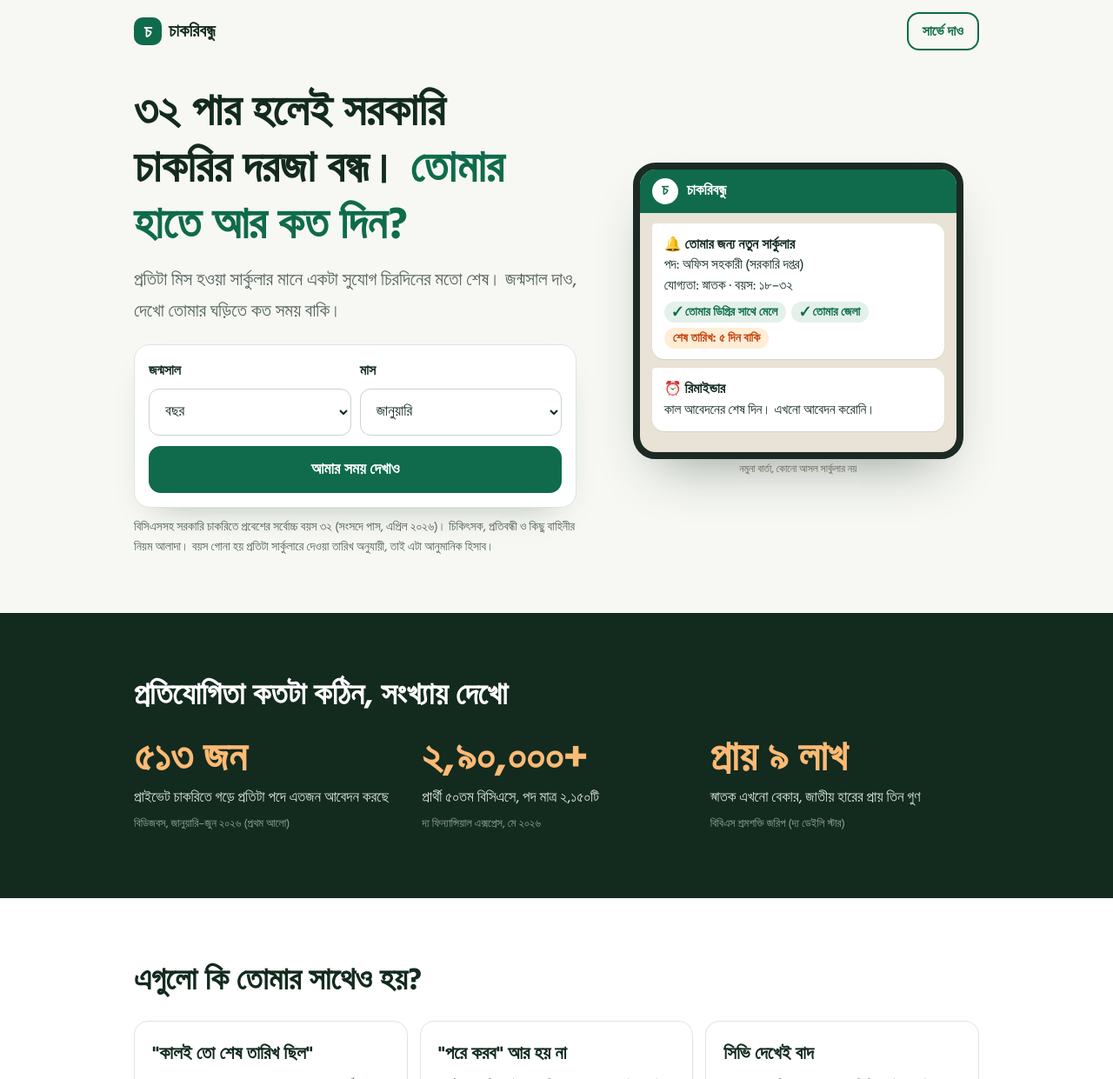
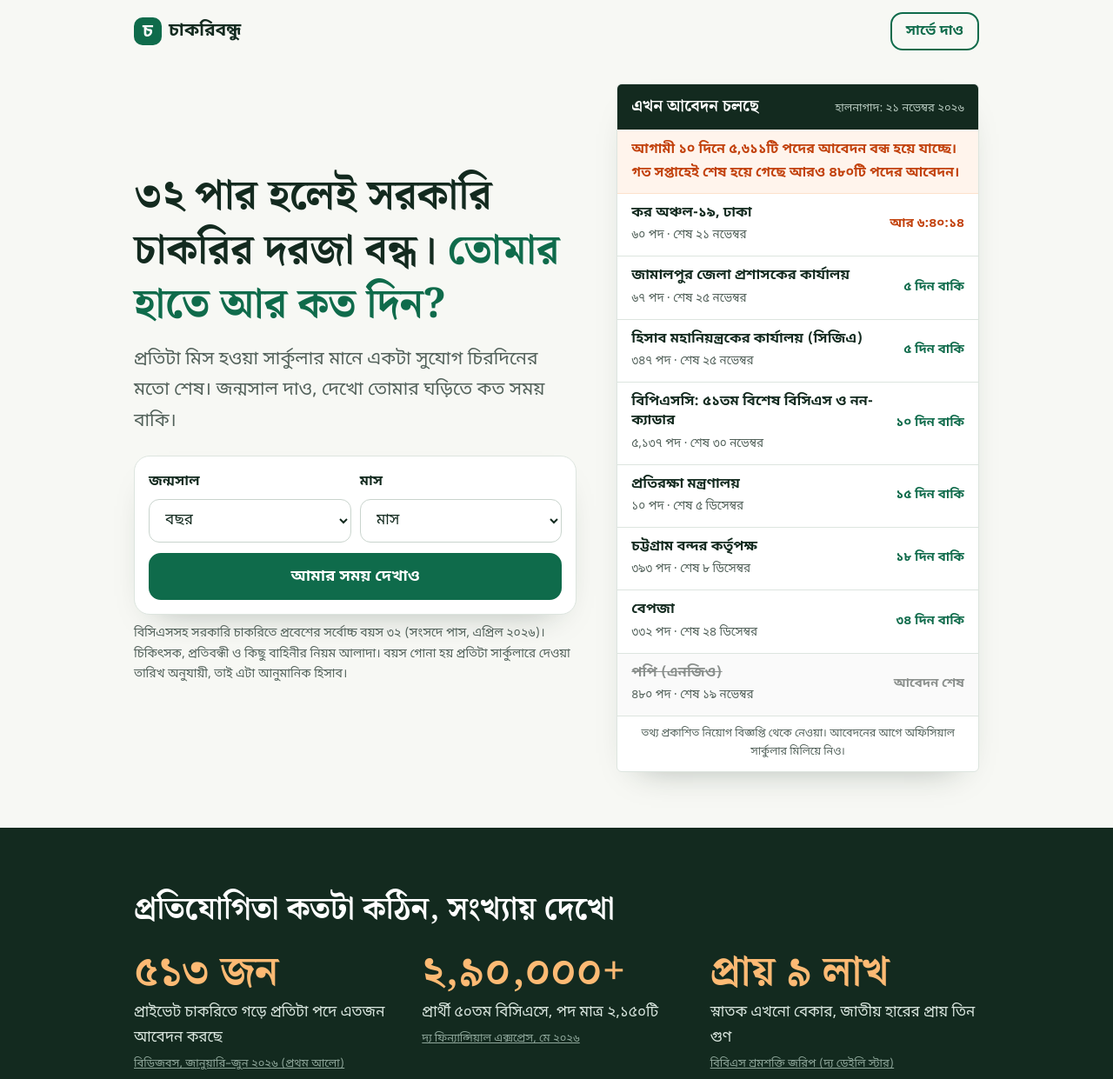
Before and after one commit to MonemChowdhury/chakoribondhu, a plain HTML site: page index.html in a window 1280 px wide. Shown: the top 1241 px of the page at 87% size. Drawn offline with Linux system fonts and the light colour scheme.

Commit message:
Live board of real open circulars with deadline countdowns; newspaper fonts
Co-Authored-By: Claude Opus 5.5 <noreply@anthropic.com>
Claude-Session: https://claude.ai/code/session_01945ztk5wMcSchZdyoaif5G

```diff
--- a/index.html
+++ b/index.html
@@ -8,28 +8,28 @@
 <meta property="og:title" content="৩২ পার হলেই সরকারি চাকরির দরজা বন্ধ। তোমার হাতে আর কত দিন?">
 <meta property="og:description" content="তোমার যোগ্যতার সাথে মেলা সার্কুলার হোয়াটসঅ্যাপে, ডেডলাইনের আগে মনে করিয়ে দেওয়া, আর ঝকঝকে ইংরেজি সিভি। ১ মিনিটের ফ্রি সার্ভে।">
 <link rel="preconnect" href="https://fonts.googleapis.com">
-<link rel="stylesheet" href="https://fonts.googleapis.com/css2?family=Hind+Siliguri:wght@400;500;600;700&display=swap">
+<link rel="stylesheet" href="https://fonts.googleapis.com/css2?family=Noto+Serif+Bengali:wght@600;800&family=Noto+Sans+Bengali:wght@400;500;700&display=swap">
 <style>
 /* VOICE an older sibling who already got the job: practical, calm, no false promises
    IDEA the job hunt is a mess of scattered notices; this is one tidy phone message
    PICTURE a WhatsApp-style alert card with a matched circular and a deadline chip
    COLOUR bottle green and paper, one urgent red for deadlines
-   TYPE Hind Siliguri throughout
+   TYPE Noto Serif Bengali headlines like a newspaper, Noto Sans Bengali body
    LAYOUT one column on phones; two columns from 900px */
 :root{--bg:#f7f8f4;--ink:#132a1f;--green:#0f6b4b;--green2:#e3f1ea;--red:#c2410c;--muted:#52615a;--line:#dde5df;--card:#fff;--ok:#047857;color-scheme:light}
 *{box-sizing:border-box;min-width:0}
 html{scroll-behavior:smooth}
-body{margin:0;background:var(--bg);color:var(--ink);font:17px/1.7 "Hind Siliguri",system-ui,sans-serif;overflow-x:clip}
+body{margin:0;background:var(--bg);color:var(--ink);font:17px/1.7 "Noto Sans Bengali",system-ui,sans-serif;overflow-x:clip}
 .wrap{max-width:1100px;margin:0 auto;padding:0 max(5vw,18px)}
 .band{padding:clamp(34px,6vw,72px) 0}.band.alt{background:#fff}
-h1,h2,h3{margin:0;line-height:1.25;text-wrap:balance;font-weight:700}
-h1{font-size:clamp(32px,6vw,52px)}h2{font-size:clamp(26px,4vw,36px)}h3{font-size:20px}
+h1,h2,h3{margin:0;line-height:1.3;text-wrap:balance;font-family:"Noto Serif Bengali",serif;font-weight:800}
+h1{font-size:clamp(30px,5.4vw,48px)}h2{font-size:clamp(26px,4vw,36px)}h3{font-size:20px}
 p{margin:0}
 .top{display:flex;justify-content:space-between;align-items:center;padding:14px 0}
 .logo{font-weight:700;font-size:20px;display:flex;gap:8px;align-items:center}
 .logo i{width:32px;height:32px;border-radius:10px;background:var(--green);color:#fff;display:grid;place-items:center;font-style:normal}
 .btn{display:inline-flex;align-items:center;justify-content:center;min-height:54px;padding:10px 22px;border-radius:14px;border:2px solid var(--green);background:var(--green);color:#fff;
-  font:700 18px "Hind Siliguri",sans-serif;text-decoration:none;cursor:pointer}
+  font:700 18px "Noto Sans Bengali",sans-serif;text-decoration:none;cursor:pointer}
 .btn.ghost{background:transparent;color:var(--green);min-height:44px;padding:6px 16px;font-size:16px}
 .btn:focus-visible,input:focus-visible,select:focus-visible{outline:3px solid var(--red);outline-offset:2px}
 .hero{display:grid;grid-template-columns:minmax(0,1fr);gap:30px;align-items:center;padding:8px 0 46px}
@@ -55,7 +55,7 @@ p{margin:0}
 .why ul{margin:14px 0 0;padding-left:20px}.why li{margin:6px 0}
 form{background:#fff;border:1px solid var(--line);border-radius:20px;padding:22px;display:grid;gap:14px}
 label{display:grid;gap:6px;font-weight:700;font-size:16px}
-input,select{font:17px "Hind Siliguri",sans-serif;padding:11px 14px;border-radius:12px;border:1.5px solid #c9d4cd;background:#fff;color:var(--ink);min-height:50px;width:100%}
+input,select{font:17px "Noto Sans Bengali",sans-serif;padding:11px 14px;border-radius:12px;border:1.5px solid #c9d4cd;background:#fff;color:var(--ink);min-height:50px;width:100%}
 fieldset{border:0;padding:0;margin:0}legend{font-weight:700;font-size:16px;margin-bottom:6px}
 .opts{display:grid;gap:8px}
 .opts label{display:flex;gap:10px;align-items:center;font-weight:500;border:1.5px solid var(--line);border-radius:12px;padding:9px 12px;cursor:pointer}
@@ -67,6 +67,18 @@ summary{cursor:pointer;font-weight:700;font-size:19px;list-style:none;display:fl
 summary::after{content:"+"}details[open] summary::after{content:"–"}
 details p{color:var(--muted);margin-top:8px}
 footer{padding:28px 0 46px;color:var(--muted);font-size:14px;border-top:1px solid var(--line)}
+.board{background:#fff;border:1px solid var(--line);border-radius:6px;box-shadow:0 18px 40px -26px rgba(19,42,31,.4);overflow:hidden}
+.bh{display:flex;justify-content:space-between;align-items:baseline;gap:10px;flex-wrap:wrap;background:var(--ink);color:#fff;padding:10px 16px}
+.bh b{font-family:"Noto Serif Bengali",serif;font-size:19px}.bh span{font-size:13px;color:#b9cbc1}
+.sum{padding:10px 16px;background:#fff4ec;color:var(--red);font-weight:700;font-size:15.5px;border-bottom:1px solid #fde1cc}
+#list{list-style:none;margin:0;padding:0}
+#list li{display:grid;grid-template-columns:minmax(0,1fr) auto;gap:4px 12px;padding:11px 16px;border-bottom:1px solid var(--line);align-items:center}
+#list a{color:var(--ink);font-weight:700;text-decoration:none;font-size:16px;line-height:1.4}#list a:hover{text-decoration:underline}
+#list .meta{grid-column:1;font-size:13.5px;color:var(--muted)}
+#list .left{grid-row:1/span 2;grid-column:2;text-align:right;font-weight:700;font-size:14.5px;color:var(--green);white-space:nowrap}
+#list li.hot .left{color:var(--red)}
+#list li.gone{background:#fafafa}#list li.gone a{color:#8a8f8c;text-decoration:line-through}#list li.gone .left{color:#8a8f8c}
+.ex{font-size:12.5px;color:var(--muted);padding:10px 16px;margin:0}
 .clock{background:#fff;border:1.5px solid var(--line);border-radius:18px;padding:16px;margin-top:20px;display:grid;gap:12px;box-shadow:0 18px 40px -26px rgba(19,42,31,.4)}
 .pick{display:grid;grid-template-columns:minmax(0,1fr) minmax(0,1fr);gap:10px}
 .res{display:none;border-radius:14px;padding:14px 16px;background:#fff4ec;border:1.5px solid #fdba74}
@@ -76,8 +88,8 @@ footer{padding:28px 0 46px;color:var(--muted);font-size:14px;border-top:1px soli
 .res.calm{background:var(--green2);border-color:#9fd3b9}.res.calm .big{color:var(--green)}
 .band.dark{background:var(--ink);color:#fff}
 .stats{display:grid;grid-template-columns:minmax(0,1fr);gap:22px;margin-top:22px}
-.stats b{display:block;font-size:clamp(34px,6vw,48px);color:#fdba74;line-height:1.15}
-.stats p{color:#dbe7e0;margin-top:4px}.stats small{color:#8fa79b;font-size:13px}
+.stats b{display:block;font-family:"Noto Serif Bengali",serif;font-size:clamp(34px,6vw,48px);color:#fdba74;line-height:1.15}
+.stats p{color:#dbe7e0;margin-top:4px}.stats a{color:#8fa79b}.stats small{color:#8fa79b;font-size:13px}
 @media(min-width:720px){.stats{grid-template-columns:repeat(3,minmax(0,1fr))}}
 @media(min-width:720px){.grid3{grid-template-columns:repeat(3,minmax(0,1fr))}}
 @media(min-width:900px){.hero{grid-template-columns:minmax(0,1.1fr) minmax(0,.9fr);gap:46px;padding:24px 0 64px}.survey{grid-template-columns:minmax(0,.8fr) minmax(0,1.2fr)}}
@@ -101,13 +113,11 @@ footer{padding:28px 0 46px;color:var(--muted);font-size:14px;border-top:1px soli
       </div>
       <p class="fine" style="margin-top:10px">বিসিএসসহ সরকারি চাকরিতে প্রবেশের সর্বোচ্চ বয়স ৩২ (সংসদে পাস, এপ্রিল ২০২৬)। চিকিৎসক, প্রতিবন্ধী ও কিছু বাহিনীর নিয়ম আলাদা। বয়স গোনা হয় প্রতিটা সার্কুলারে দেওয়া তারিখ অনুযায়ী, তাই এটা আনুমানিক হিসাব।</p>
     </div>
-    <div>
-      <div class="phone" aria-label="হোয়াটসঅ্যাপ অ্যালার্টের নমুনা">
-        <div class="chathead"><i>চ</i>চাকরিবন্ধু</div>
-        <div class="msg"><b>🔔 তোমার জন্য নতুন সার্কুলার</b>পদ: অফিস সহকারী (সরকারি দপ্তর)<br>যোগ্যতা: স্নাতক · বয়স: ১৮–৩২<br><span class="match">✓ তোমার ডিগ্রির সাথে মেলে</span><span class="match">✓ তোমার জেলা</span><br><span class="chip">শেষ তারিখ: ৫ দিন বাকি</span></div>
-        <div class="msg"><b>⏰ রিমাইন্ডার</b>কাল আবেদনের শেষ দিন। এখনো আবেদন করোনি।</div>
-      </div>
-      <p class="ex">নমুনা বার্তা, কোনো আসল সার্কুলার নয়</p>
+    <div class="board" aria-live="polite">
+      <div class="bh"><b>এখন আবেদন চলছে</b><span>হালনাগাদ: ২১ নভেম্বর ২০২৬</span></div>
+      <p class="sum" id="sum"></p>
+      <ol id="list"></ol>
+      <p class="ex">তথ্য প্রকাশিত নিয়োগ বিজ্ঞপ্তি থেকে নেওয়া। আবেদনের আগে অফিসিয়াল সার্কুলার মিলিয়ে নিও।</p>
     </div>
   </section>
 </div>
@@ -116,9 +126,9 @@ footer{padding:28px 0 46px;color:var(--muted);font-size:14px;border-top:1px soli
   <div class="wrap">
     <h2>প্রতিযোগিতা কতটা কঠিন, সংখ্যায় দেখো</h2>
     <div class="stats">
-      <div><b>৫১৩ জন</b><p>প্রাইভেট চাকরিতে গড়ে প্রতিটা পদে এতজন আবেদন করছে</p><small>বিডিজবস, জানুয়ারি–জুন ২০২৬ (প্রথম আলো)</small></div>
-      <div><b>২,৯০,০০০+</b><p>প্রার্থী ৫০তম বিসিএসে, পদ মাত্র ২,১৫০টি</p><small>দ্য ফিন্যান্সিয়াল এক্সপ্রেস, মে ২০২৬</small></div>
-      <div><b>প্রায় ৯ লাখ</b><p>স্নাতক এখনো বেকার, জাতীয় হারের প্রায় তিন গুণ</p><small>বিবিএস শ্রমশক্তি জরিপ (দ্য ডেইলি স্টার)</small></div>
+      <div><b>৫১৩ জন</b><p>প্রাইভেট চাকরিতে গড়ে প্রতিটা পদে এতজন আবেদন করছে</p><small><a href="https://en.prothomalo.com/youth/employment/snqz3e2d3j" target="_blank" rel="noopener">বিডিজবস, জানুয়ারি–জুন ২০২৬ (প্রথম আলো)</a></small></div>
+      <div><b>২,৯০,০০০+</b><p>প্রার্থী ৫০তম বিসিএসে, পদ মাত্র ২,১৫০টি</p><small><a href="https://today.thefinancialexpress.com.bd/print/are-our-youths-preparing-for-the-wrong-future-1778340199" target="_blank" rel="noopener">দ্য ফিন্যান্সিয়াল এক্সপ্রেস, মে ২০২৬</a></small></div>
+      <div><b>প্রায় ৯ লাখ</b><p>স্নাতক এখনো বেকার, জাতীয় হারের প্রায় তিন গুণ</p><small><a href="https://online-d11.thedailystar.net/supplements-0/news/bangladesh-doesnt-have-job-crisis-it-has-matching-crisis-4115356" target="_blank" rel="noopener">বিবিএস শ্রমশক্তি জরিপ (দ্য ডেইলি স্টার)</a></small></div>
     </div>
   </div>
 </section>
@@ -152,7 +162,7 @@ footer{padding:28px 0 46px;color:var(--muted);font-size:14px;border-top:1px soli
         <label><input type="checkbox" name="jobtype" value="ngo"> এনজিও</label>
         <label><input type="checkbox" name="jobtype" value="abroad"> বিদেশে চাকরি</label></div></fieldset>
       <fieldset><legend>সবচেয়ে বড় সমস্যা কোনটা?</legend><div class="opts">
-        <label><input type="radio" name="pain" value="missing-circulars"> ঠিক সময়ে সার্কুলার খুঁজে পাই না / মিস হয়ে যায়</label>
+        <label><input type="radio" name="pain" value="missing-circulars"> সার্কুলার দেরিতে চোখে পড়ে / শেষ তারিখ পার হয়ে যায়</label>
         <label><input type="radio" name="pain" value="cv"> ভালো সিভি/কভার লেটার বানাতে পারি না</label>
         <label><input type="radio" name="pain" value="exam-prep"> লিখিত/এমসিকিউ পরীক্ষার প্রস্তুতি</label>
         <label><input type="radio" name="pain" value="interview"> ইন্টারভিউতে ভয় / কী বলব বুঝি না</label>
@@ -198,14 +208,44 @@ const FORM_ENDPOINT = "";
 const META_PIXEL_ID = "";   // optional: your Meta Pixel ID
 // =====================================================================================
 const f=document.getElementById('f'), err=document.getElementById('err');
+// ---- live circular board (update this list every week) ----
+const JOBS=[
+ {o:'কর অঞ্চল-১৯, ঢাকা',p:60,d:'2026-11-21T16:00:00+06:00',u:'https://tax19.teletalk.com.bd/tax19_2026'},
+ {o:'হিসাব মহানিয়ন্ত্রকের কার্যালয় (সিজিএ)',p:347,d:'2026-11-25T17:00:00+06:00',u:'http://cga.teletalk.com.bd'},
+ {o:'জামালপুর জেলা প্রশাসকের কার্যালয়',p:67,d:'2026-11-25T16:00:00+06:00',u:'https://www.jagonews24.com/jago-jobs/news/1179483'},
+ {o:'বিপিএসসি: ৫১তম বিশেষ বিসিএস ও নন-ক্যাডার',p:5137,d:'2026-11-30T18:00:00+06:00',u:'http://bpsc.teletalk.com.bd'},
+ {o:'প্রতিরক্ষা মন্ত্রণালয়',p:10,d:'2026-12-05T17:00:00+06:00',u:'https://bdgovtnotice.com/ministry-of-defence-job-circular/'},
+ {o:'চট্টগ্রাম বন্দর কর্তৃপক্ষ',p:393,d:'2026-12-08T23:59:00+06:00',u:'https://bdgovtnotice.com/chittagong-port-authority-job-circular/'},
+ {o:'বেপজা',p:332,d:'2026-12-24T17:00:00+06:00',u:'https://bdgovtjobs.com/'},
+ {o:'পপি (এনজিও)',p:480,d:'2026-11-19T23:59:00+06:00',u:'https://bdgovtnotice.com/popi-ngo-job-circular/'}
+];
+const BN_MON=['জানুয়ারি','ফেব্রুয়ারি','মার্চ','এপ্রিল','মে','জুন','জুলাই','আগস্ট','সেপ্টেম্বর','অক্টোবর','নভেম্বর','ডিসেম্বর'];
+const bnum=n=>String(n).replace(/\d/g,d=>'০১২৩৪৫৬৭৮৯'[d]);
+const fmtD=t=>{const x=new Date(new Date(t).getTime()+6*36e5);return bnum(x.getUTCDate())+' '+BN_MON[x.getUTCMonth()]}; // Dhaka date
+function drawJobs(){
+  const t=Date.now(), L=document.getElementById('list'); let soon=0;
+  const rows=JOBS.map(j=>({...j,ms:new Date(j.d)-t})).sort((a,b)=>(a.ms<0)-(b.ms<0)||(a.ms<0?b.ms-a.ms:a.ms-b.ms));
+  L.innerHTML=rows.map(j=>{
+    let left,cls='';
+    if(j.ms<=0){ left='আবেদন শেষ'; cls='gone'; }
+    else{ const h=Math.floor(j.ms/36e5), m=Math.floor(j.ms%36e5/6e4), s=Math.floor(j.ms%6e4/1e3);
+      if(j.ms<=10*864e5) soon+=j.p;
+      if(h<48){ cls='hot'; left='আর '+bnum(h)+':'+bnum(String(m).padStart(2,'0'))+':'+bnum(String(s).padStart(2,'0')); }
+      else left=bnum(Math.ceil(j.ms/864e5))+' দিন বাকি'; }
+    return `<li class="${cls}"><a href="${j.u}" target="_blank" rel="noopener">${j.o}</a><span class="meta">${bnum(j.p.toLocaleString('en-IN'))} পদ · শেষ ${fmtD(j.d)}</span><span class="left">${left}</span></li>`;
+  }).join('');
+  const gone=rows.filter(j=>j.ms<=0).reduce((a,j)=>a+j.p,0);
+  document.getElementById('sum').textContent = soon ? `আগামী ১০ দিনে ${bnum(soon.toLocaleString('en-IN'))}টি পদের আবেদন বন্ধ হয়ে যাচ্ছে।` + (gone?` গত সপ্তাহেই শেষ হয়ে গেছে আরও ${bnum(gone)}টি পদের আবেদন।`:'') : 'নতুন সার্কুলারের তালিকা শিগগিরই হালনাগাদ হবে।';
+}
+drawJobs(); setInterval(drawJobs,1000);
 // ---- age clock (government job entry limit: 32) ----
 const LIMIT=32, bn=s=>String(s).replace(/\d/g,d=>'০১২৩৪৫৬৭৮৯'[d]);
 const MON=['জানুয়ারি','ফেব্রুয়ারি','মার্চ','এপ্রিল','মে','জুন','জুলাই','আগস্ট','সেপ্টেম্বর','অক্টোবর','নভেম্বর','ডিসেম্বর'];
 const by=document.getElementById('by'), bm=document.getElementById('bm'), res=document.getElementById('res'), now=new Date();
 by.innerHTML='<option value="">বছর</option>'+Array.from({length:30},(_,i)=>now.getFullYear()-16-i).map(y=>`<option value="${y}">${bn(y)}</option>`).join('');
-bm.innerHTML=MON.map((m,i)=>`<option value="${i}">${m}</option>`).join('');
+bm.innerHTML='<option value="">মাস</option>'+MON.map((m,i)=>`<option value="${i}">${m}</option>`).join('');
 document.getElementById('calc').onclick=()=>{
-  if(!by.value){ by.focus(); return; }
+  if(!by.value){ by.focus(); return; } if(bm.value===''){ bm.focus(); return; }
   const y=+by.value, m=+bm.value; f.birthyear.value=y+'-'+(m+1);
   const left=(y+LIMIT)*12+m-(now.getFullYear()*12+now.getMonth());
   res.className='res show';
```
